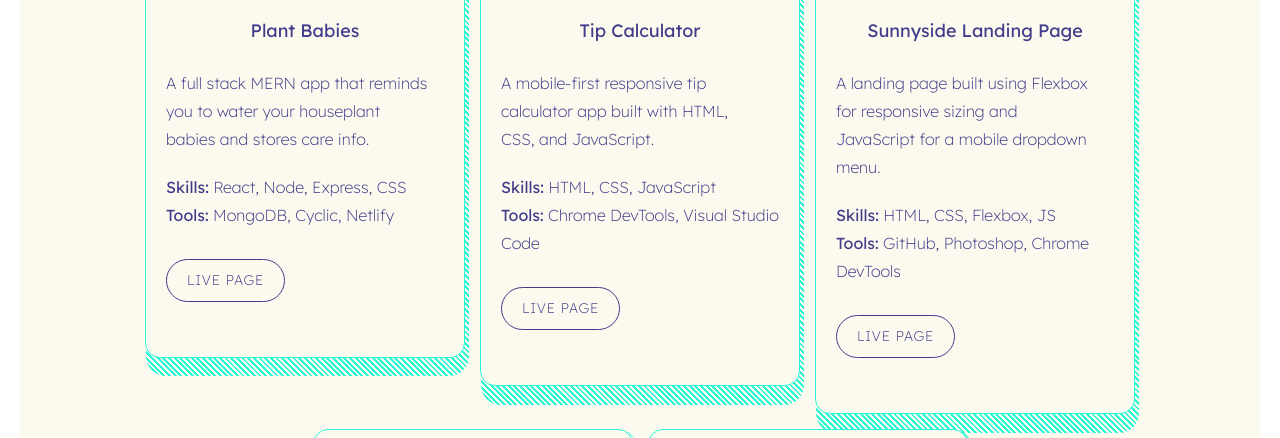
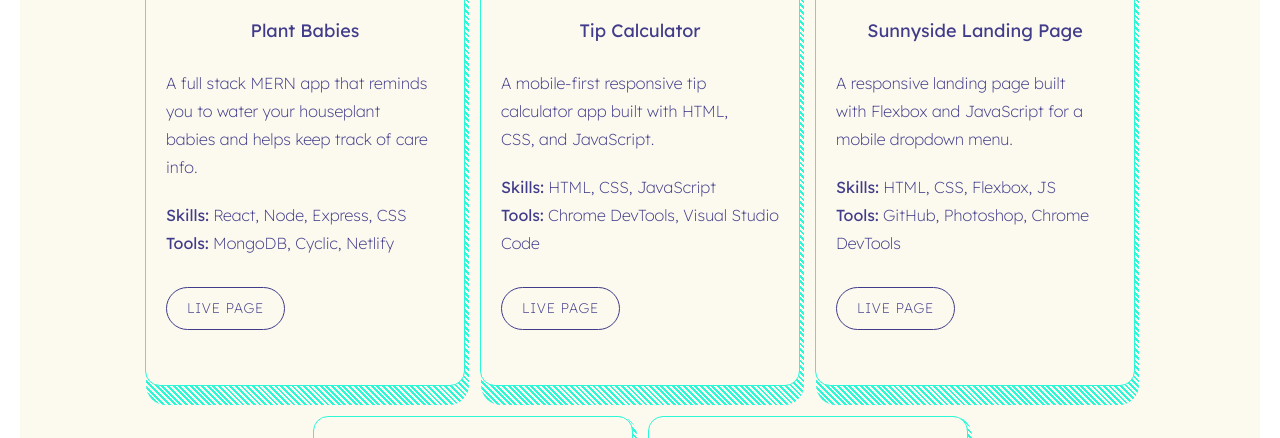
Before and after one commit to allyson-s-code/Web-Dev-Portfolio, a website built with Parcel: page index.html in a window 1280 px wide. Shown: the part 1882-2320 px from the top of the page. Built offline with nearby package versions, Linux system fonts and the light colour scheme.

Commit message:
Updated spacing around projects and changed some of the copy for them

```diff
--- a/css/main.css
+++ b/css/main.css
@@ -396,7 +396,6 @@ button {
   display: block;
   cursor: pointer;
   justify-self: right;
-  align-self: right;
 }
 
 .overlay {
@@ -647,7 +646,7 @@ button {
   justify-content: center;
   align-items: flex-start;
   flex-flow: row wrap;
-  gap: 25px;
+  gap: 35px;
 }
 
 .portfolio-item-wrapper {
@@ -742,7 +741,7 @@ button {
   border-radius: 30px;
   color: var(--main-text-color);
   text-decoration: none;
-  align-self: left;
+  text-align: left;
   margin: 30px 0 45px 0;
 }
 
@@ -1162,7 +1161,7 @@ footer .social-icons i {
 
   .portfolio-wrapper {
     justify-content: space-between;
-    gap: 20px;
+    gap: 40px 20px;
   }
 
   .portfolio-item-wrapper {
@@ -1269,7 +1268,7 @@ footer .social-icons i {
   /* PORTFOLIO */
   .portfolio-wrapper {
     justify-content: center;
-    gap: 15px;
+    gap: 30px 15px;
   }
 
   .portfolio-item-wrapper {
--- a/index.html
+++ b/index.html
@@ -51,7 +51,7 @@
           <button
             aria-label="menu"
             aria-expanded="false"
-            aria-controls="#nav"
+            aria-controls="mobile-nav"
             class="hamburger-menu"
             id="hamburger-menu"
           >
@@ -77,7 +77,7 @@
           <button
             type="button"
             aria-label="menu-close"
-            aria-controls="#nav"
+            aria-controls="mobile-nav"
             class="close-menu"
             onclick="closeNav()"
           >
@@ -110,7 +110,7 @@
           </h1>
           <h2 class="animate fadeInLeft delay-600">
             I'm a front-end developer who makes cool things for the web
-            <span class="smiley animate turnOver delay-plus"> &nbsp :)</span>
+            <span class="smiley animate turnOver delay-plus"> &nbsp; :)</span>
           </h2>
         </div>
       </div>
@@ -174,13 +174,13 @@
 
             <p>I can’t wait to work with you!</p>
 
-            <h5 id="skills" class="skills-header">Skills &amp Tools</h5>
+            <h5 id="skills" class="skills-header">Skills &amp; Tools</h5>
             <ul class="skills-wrapper">
               <li class="skill">HTML5</li>
               <li class="skill">CSS3</li>
               <li class="skill">JavaScript</li>
               <li class="skill">React</li>
-              <li class="skill">Flexbox &amp Grid</li>
+              <li class="skill">Flexbox &amp; Grid</li>
               <li class="skill">API's</li>
               <li class="skill">WordPress</li>
               <li class="skill">Git &amp; GitHub</li>
@@ -230,7 +230,7 @@
                 <h4>Plant Babies</h4>
                 <p class="project-description">
                   A full stack MERN app that reminds you to water your
-                  houseplant babies and stores care info.
+                  houseplant babies and helps keep track of care info.
                 </p>
                 <p class="skills">
                   <span>Skills: </span>React, Node, Express, CSS
@@ -333,8 +333,8 @@
                 </figure>
                 <h4>Sunnyside Landing Page</h4>
                 <p class="project-description">
-                  A landing page built using Flexbox for responsive sizing and
-                  JavaScript for a mobile dropdown menu.
+                  A responsive landing page built with Flexbox and JavaScript
+                  for a mobile dropdown menu.
                 </p>
                 <p class="skills">
                   <span>Skills: </span>HTML, CSS, Flexbox, JS
```
